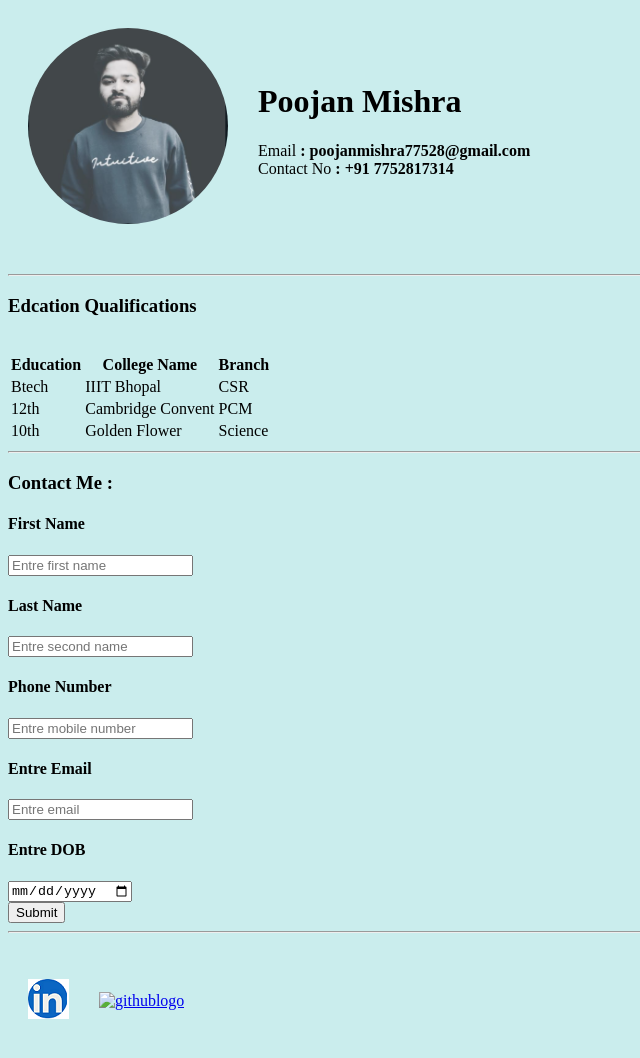
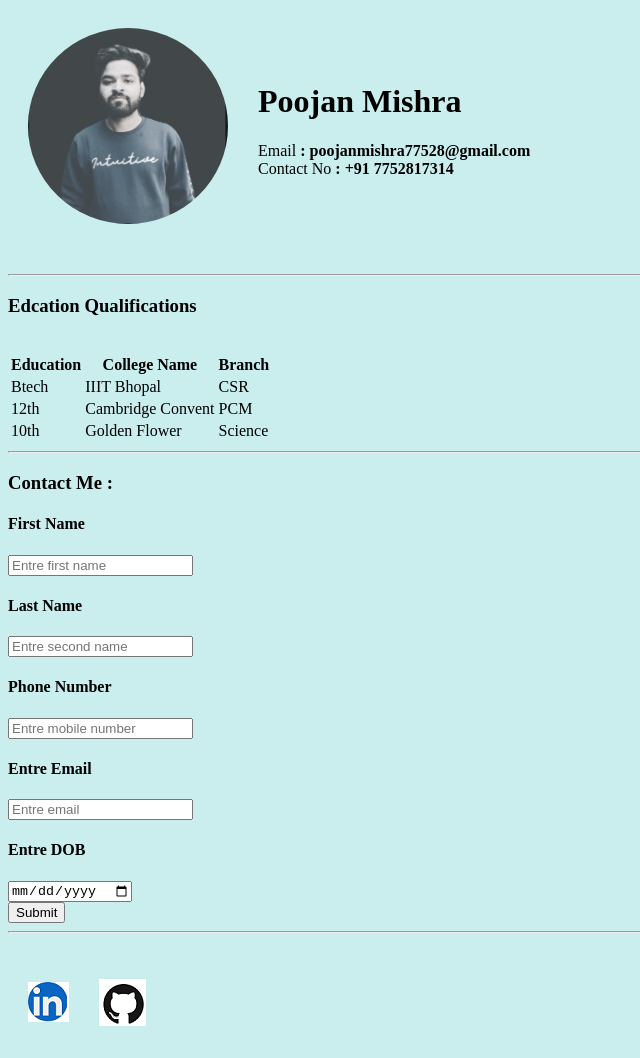
Before and after one commit to MISHRA7752/Day_3_Task, a plain HTML site: page index.html in a window 1280 px wide. Shown: the whole page, without its empty margins (0-640 px from the left). Drawn offline with Linux system fonts and the light colour scheme.

Commit message:
Update index.html

```diff
--- a/index.html
+++ b/index.html
@@ -78,7 +78,7 @@
                         src="image/linkedinlogo-modified.png" alt="linkedinlogo"></a>
             </td>
             <td>
-                <a href="https://github.com/MISHRA7752/"><img src="image/githublogo.jpg" alt="githublogo"></a>
+                <a href="https://github.com/MISHRA7752/"><img src="image/githublogo.png" alt="githublogo"></a>
             </td>
         </tbody>
     </table>
```
